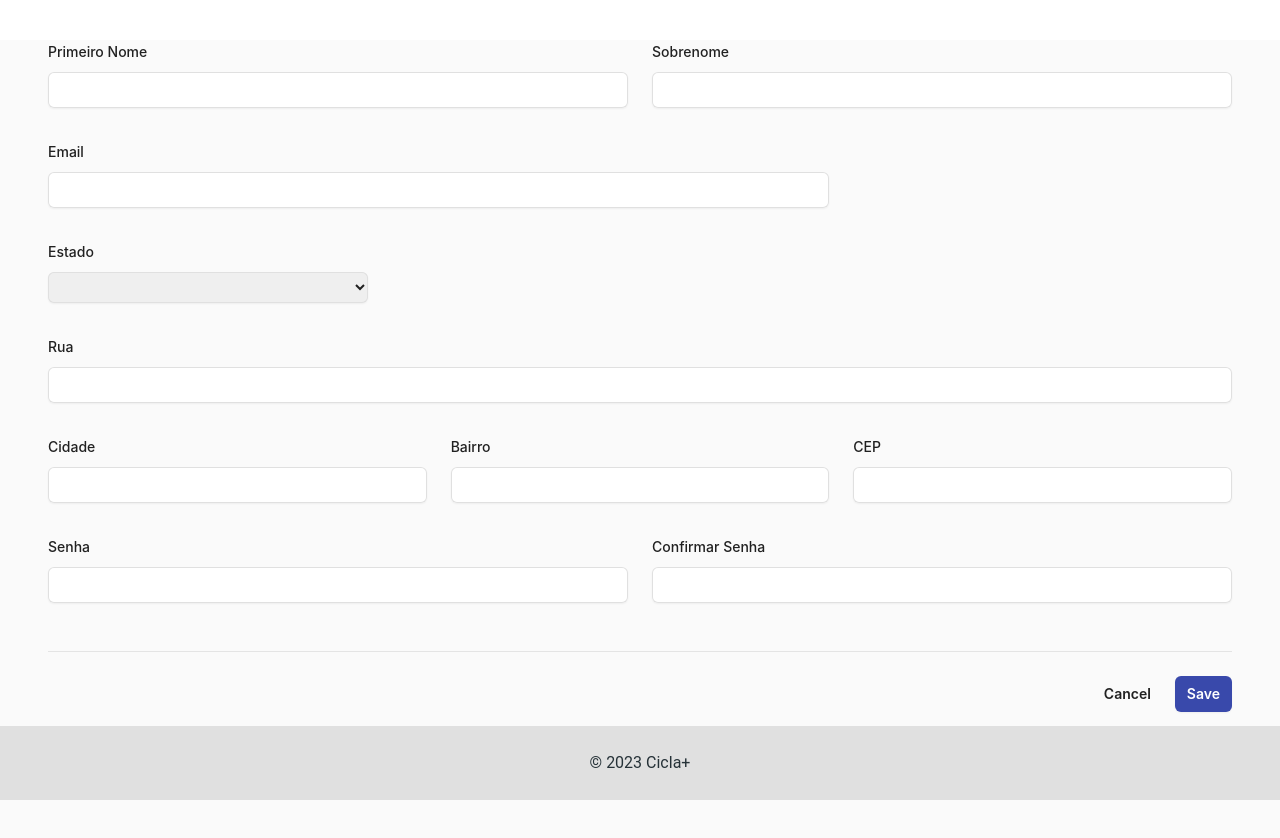
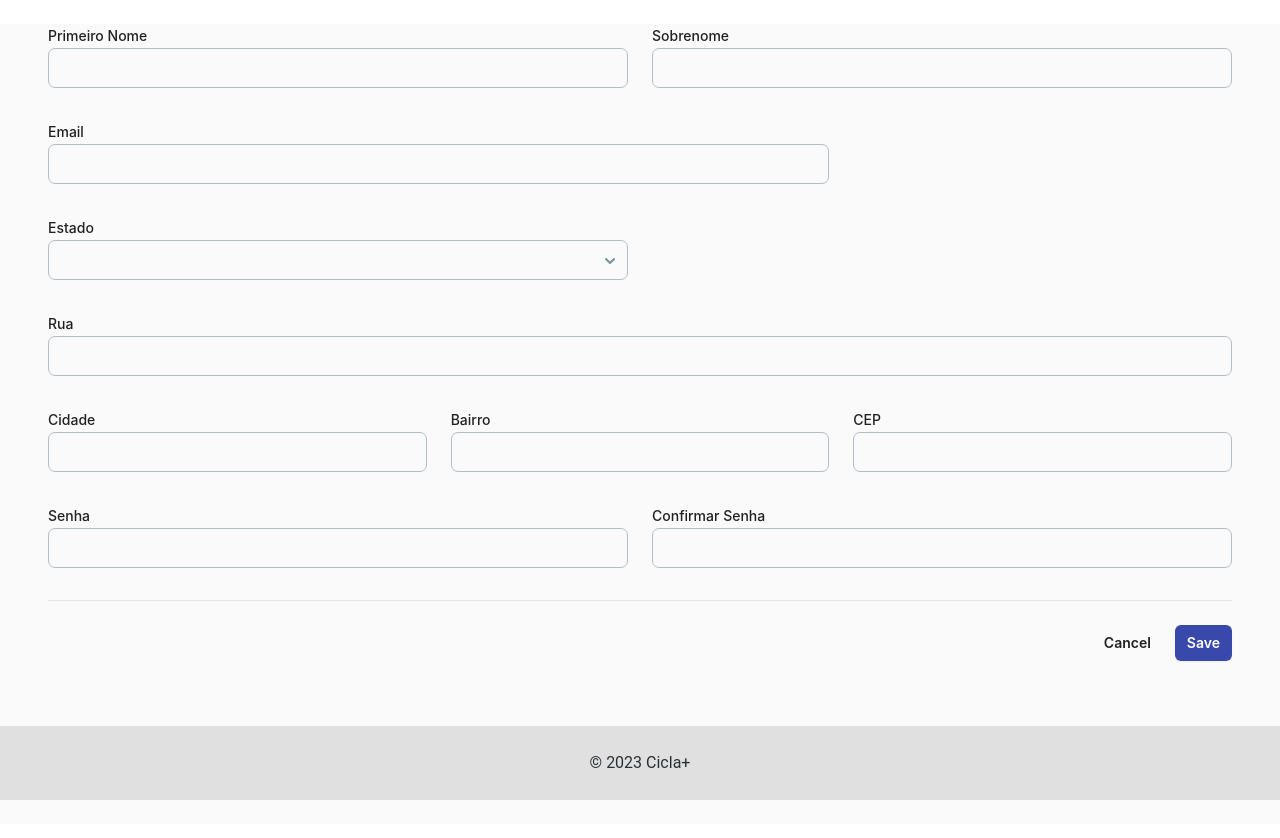
Before and after one commit to eduardoperetto/cicla-plus, a React (Create React App) app in the folder frontend/cicla-plus/: page /register in a window 1280 px wide. Built offline with nearby package versions, Linux system fonts and the light colour scheme.

Commit message:
chore: change html interface to tailwind interface

```diff
--- a/frontend/cicla-plus/src/screens/RegisterScreen.tsx
+++ b/frontend/cicla-plus/src/screens/RegisterScreen.tsx
@@ -1,187 +1,103 @@
 import React from "react";
+import { Button, Input, Select } from "@material-tailwind/react";
 
 export default function RegisterScreen() {
-    const handleCancelClick = () => {
-        window.location.href = "/";
-    }
-
   return (
     <form>
-            <div className="space-y-12">
-                <div className="border-b border-gray-900/10 pb-12">
-                    <div className="mt-10 grid grid-cols-1 gap-x-6 gap-y-8 sm:grid-cols-6">
+      <div className="space-y-8">
+        <div className="border-b border-gray-900/10 pb-8">
+          <div className="mt-6 grid grid-cols-1 gap-x-6 gap-y-8 sm:grid-cols-6">
             <div className="sm:col-span-3">
               <label htmlFor="nome" className="block text-sm font-medium leading-6 text-gray-900">
                 Primeiro Nome
               </label>
-                            <div className="mt-2">
-                                <input
-                                    type="text"
-                                    name="nome"
-                                    id="nome"
-                                    autoComplete="given-name"
-                                    className="block w-full rounded-md border-0 py-1.5 text-gray-900 shadow-sm ring-1 ring-inset ring-gray-300 placeholder:text-gray-400 focus:ring-2 focus:ring-inset focus:ring-indigo-600 sm:text-sm sm:leading-6"
-                                />
-                            </div>
+              <Input type="text" placeholder="Primeiro Nome" />
             </div>
 
             <div className="sm:col-span-3">
               <label htmlFor="sobrenome" className="block text-sm font-medium leading-6 text-gray-900">
                 Sobrenome
               </label>
-                            <div className="mt-2">
-                                <input
-                                    type="text"
-                                    name="sobrenome"
-                                    id="sobrenome"
-                                    autoComplete="family-name"
-                                    className="block w-full rounded-md border-0 py-1.5 text-gray-900 shadow-sm ring-1 ring-inset ring-gray-300 placeholder:text-gray-400 focus:ring-2 focus:ring-inset focus:ring-indigo-600 sm:text-sm sm:leading-6"
-                                />
-                            </div>
+              <Input type="text" placeholder="Sobrenome" />
             </div>
 
             <div className="sm:col-span-4">
               <label htmlFor="email" className="block text-sm font-medium leading-6 text-gray-900">
                 Email
               </label>
-                            <div className="mt-2">
-                                <input
-                                    id="email"
-                                    name="email"
-                                    type="email"
-                                    autoComplete="email"
-                                    className="block w-full rounded-md border-0 py-1.5 text-gray-900 shadow-sm ring-1 ring-inset ring-gray-300 placeholder:text-gray-400 focus:ring-2 focus:ring-inset focus:ring-indigo-600 sm:text-sm sm:leading-6"
-                                />
-                            </div>
+              <Input type="email" placeholder="Email" />
             </div>
 
             <div className="sm:col-span-3">
               <label htmlFor="estado" className="block text-sm font-medium leading-6 text-gray-900">
                 Estado
               </label>
-                            <div className="mt-2">
-                                <select
-                                    id="estado"
-                                    name="estado"
-                                    autoComplete="estado-name"
-                                    className="block w-full rounded-md border-0 py-1.5 text-gray-900 shadow-sm ring-1 ring-inset ring-gray-300 focus:ring-2 focus:ring-inset focus:ring-indigo-600 sm:max-w-xs sm:text-sm sm:leading-6"
-                                >
-                                    <option></option>
-                                    <option>RS</option>
-                                    <option>SC</option>
-                                    <option>PR</option>
-                                    <option>RJ</option>
-                                    <option>SP</option>
-                                    <option>MG</option>
-                                </select>
-                            </div>
+              <Select>
+                <option value=""></option>
+                <option value="RS">RS</option>
+                <option value="SC">SC</option>
+                <option value="PR">PR</option>
+                <option value="RJ">RJ</option>
+                <option value="SP">SP</option>
+                <option value="MG">MG</option>
+              </Select>
             </div>
 
             <div className="col-span-full">
               <label htmlFor="rua" className="block text-sm font-medium leading-6 text-gray-900">
                 Rua
               </label>
-                            <div className="mt-2">
-                                <input
-                                    type="text"
-                                    name="rua"
-                                    id="rua"
-                                    autoComplete="rua"
-                                    className="block w-full rounded-md border-0 py-1.5 text-gray-900 shadow-sm ring-1 ring-inset ring-gray-300 placeholder:text-gray-400 focus:ring-2 focus:ring-inset focus:ring-indigo-600 sm:text-sm sm:leading-6"
-                                />
-                            </div>
+              <Input type="text" placeholder="Rua" />
             </div>
 
             <div className="sm:col-span-2 sm:col-start-1">
               <label htmlFor="cidade" className="block text-sm font-medium leading-6 text-gray-900">
                 Cidade
               </label>
-                            <div className="mt-2">
-                                <input
-                                    type="text"
-                                    name="cidade"
-                                    id="cidade"
-                                    autoComplete="address-level2"
-                                    className="block w-full rounded-md border-0 py-1.5 text-gray-900 shadow-sm ring-1 ring-inset ring-gray-300 placeholder:text-gray-400 focus:ring-2 focus:ring-inset focus:ring-indigo-600 sm:text-sm sm:leading-6"
-                                />
-                            </div>
+              <Input type="text" placeholder="Cidade" />
             </div>
 
             <div className="sm:col-span-2">
               <label htmlFor="bairro" className="block text-sm font-medium leading-6 text-gray-900">
                 Bairro
               </label>
-                            <div className="mt-2">
-                                <input
-                                    type="text"
-                                    name="bairro"
-                                    id="bairro"
-                                    autoComplete="address-level1"
-                                    className="block w-full rounded-md border-0 py-1.5 text-gray-900 shadow-sm ring-1 ring-inset ring-gray-300 placeholder:text-gray-400 focus:ring-2 focus:ring-inset focus:ring-indigo-600 sm:text-sm sm:leading-6"
-                                />
-                            </div>
+              <Input type="text" placeholder="Bairro" />
             </div>
 
             <div className="sm:col-span-2">
               <label htmlFor="cep" className="block text-sm font-medium leading-6 text-gray-900">
                 CEP
               </label>
-                            <div className="mt-2">
-                                <input
-                                    type="text"
-                                    name="cep"
-                                    id="cep"
-                                    autoComplete="cep"
-                                    className="block w-full rounded-md border-0 py-1.5 text-gray-900 shadow-sm ring-1 ring-inset ring-gray-300 placeholder:text-gray-400 focus:ring-2 focus:ring-inset focus:ring-indigo-600 sm:text-sm sm:leading-6"
-                                />
-                            </div>
+              <Input type="text" placeholder="CEP" />
             </div>
 
             <div className="sm:col-span-3">
               <label htmlFor="senha" className="block text-sm font-medium leading-6 text-gray-900">
                 Senha
               </label>
-                            <div className="mt-2">
-                                <input
-                                    type="password"
-                                    name="senha"
-                                    id="senha"
-                                    autoComplete="new-password"
-                                    className="block w-full rounded-md border-0 py-1.5 text-gray-900 shadow-sm ring-1 ring-inset ring-gray-300 placeholder:text-gray-400 focus:ring-2 focus:ring-inset focus:ring-indigo-600 sm:text-sm sm:leading-6"
-                                />
-                            </div>
+              <Input type="password" placeholder="Senha" />
             </div>
 
             <div className="sm:col-span-3">
               <label htmlFor="confirmarSenha" className="block text-sm font-medium leading-6 text-gray-900">
                 Confirmar Senha
               </label>
-                            <div className="mt-2">
-                                <input
-                                    type="password"
-                                    name="confirmarSenha"
-                                    id="confirmarSenha"
-                                    autoComplete="new-password"
-                                    className="block w-full rounded-md border-0 py-1.5 text-gray-900 shadow-sm ring-1 ring-inset ring-gray-300 placeholder:text-gray-400 focus:ring-2 focus:ring-inset focus:ring-indigo-600 sm:text-sm sm:leading-6"
-                                />
+              <Input type="password" placeholder="Confirmar Senha" />
             </div>
           </div>
         </div>
       </div>
-
-            </div>
       <div className="mt-6 flex items-center justify-end gap-x-6">
-                <button type="button" className="text-sm font-semibold leading-6 text-gray-900"
-                 onClick={handleCancelClick}>
+        <button type="button" className="text-sm font-semibold leading-6 text-gray-900">
           Cancel
         </button>
         <button
           type="submit"
-                    className="rounded-md bg-indigo-600 px-3 py-2 text-sm font-semibold text-white shadow-sm hover:bg-indigo-500 focus-visible:outline focus-visible:outline-2 focus-visible:outline-offset-2 focus-visible:outline-indigo-600"
+          className="rounded-md bg-indigo-600 px-3 py-2 text-sm font-semibold text-white shadow-sm hover:bg-indigo-500 focus:ring focus:ring-indigo-300 focus:ring-opacity-50"
         >
           Save
         </button>
       </div>
     </form>
   );
-};
+}
```
Lines whose indentation alone changed are shown as unchanged.
